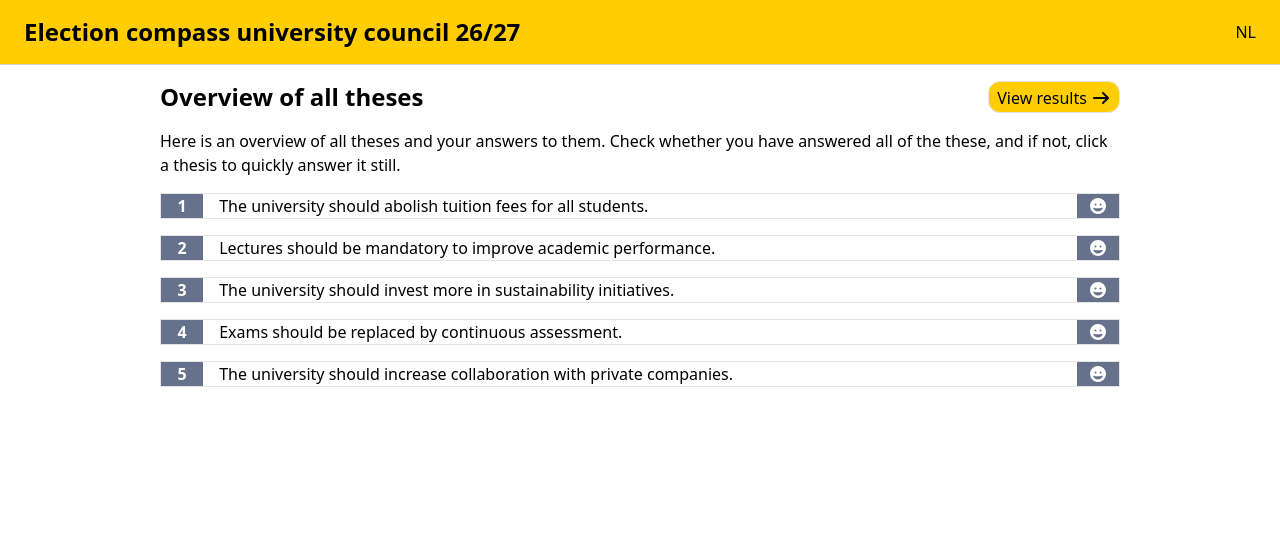
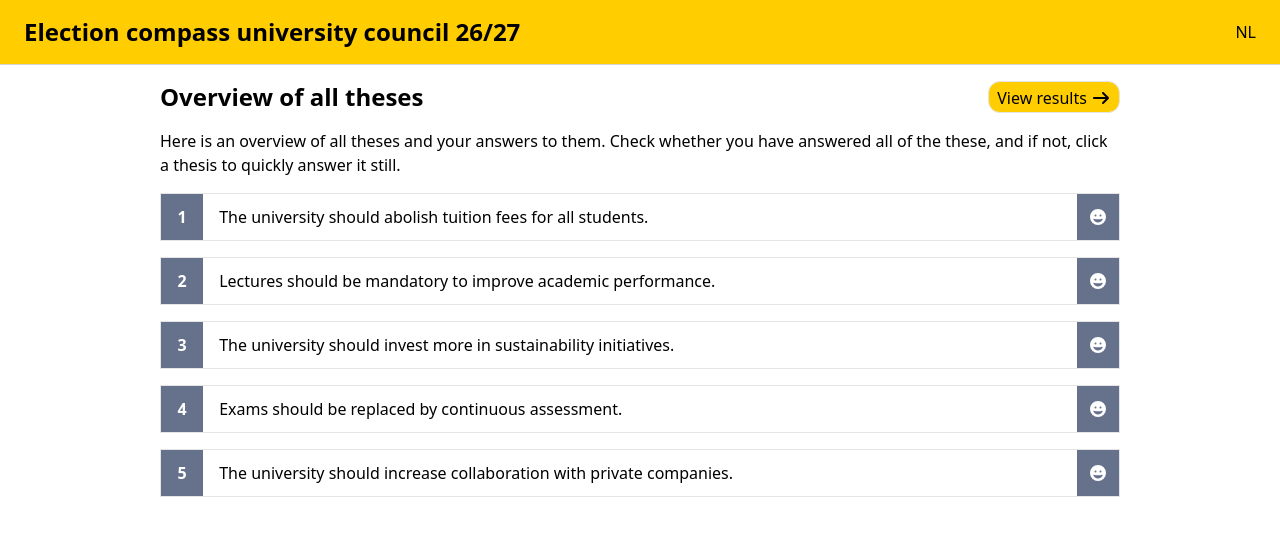
Before and after one commit to stickyPiston/election-compass, an Angular app: page /overview in a window 1280 px wide. Shown: the top 536 px of the page. Built offline with nearby package versions, Linux system fonts and the light colour scheme.

Commit message:
Fix desktop responsiveness issues

```diff
--- a/src/app/overview-page/overview-page.html
+++ b/src/app/overview-page/overview-page.html
@@ -14,7 +14,7 @@
 
   <ol class="flex flex-col gap-y-4">
     @for (thesis of theses.theses_with_answers; track $index) {
-      <a class="flex flex-row border border-neutral-200 gap-x-4 flex-nowrap items-stretch" [routerLink]="['/', 'theses', $index]">
+      <a class="flex flex-row border border-neutral-200 gap-x-4 flex-nowrap items-stretch min-h-12" [routerLink]="['/', 'theses', $index]">
         <div class="w-12 bg-[#66718c] grid">
           <span class="block m-auto font-bold text-white">{{ $index + 1 }}</span>
         </div>
--- a/src/app/results-page/results-page.html
+++ b/src/app/results-page/results-page.html
@@ -12,7 +12,7 @@
   <ol class="flex flex-col gap-y-4">
     @for (party of sorted_parties(); track $index) {
       <li>
-        <div class="flex flex-row border border-neutral-200 gap-x-4 items-stretch">
+        <div class="flex flex-row border border-neutral-200 gap-x-4 items-stretch min-h-12">
           <div class="w-12 bg-[#66718c] grid">
             <span class="block m-auto font-bold text-white">{{ $index + 1 }}</span>
           </div>
--- a/src/app/theses-page/thesis/thesis.html
+++ b/src/app/theses-page/thesis/thesis.html
@@ -1,7 +1,7 @@
 <fieldset class="flex flex-col gap-y-4 md:gap-y-16">
   <app-thesis-text class="text-xl md:text-3xl font-semibold" [text]="thesis()" />
 
-  <div class="grid grid-rows-5 md:grid-cols-5 gap-x-8 gap-y-2">
+  <div class="grid grid-rows-5 md:grid-rows-1 md:grid-cols-5 gap-x-8 gap-y-2">
     @let name = 'question-0';
     @for (answer of model.answer_possibilities; track $index) {
       @let id = name + '-answer-' + $index;
```
